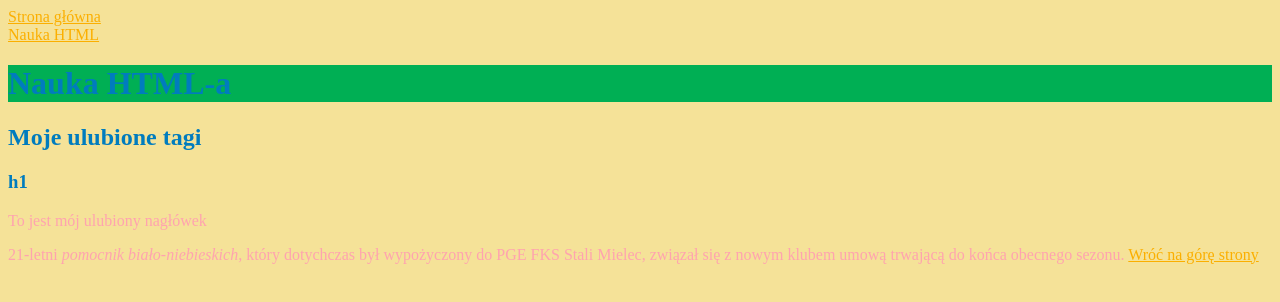
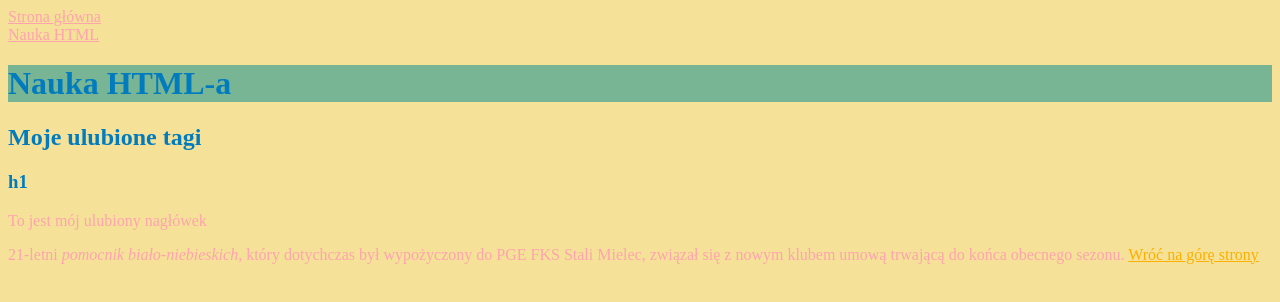
Before and after one commit to kacper-grudzinski/homepage, a plain HTML site: page nauka-html.html in a window 1280 px wide. Drawn offline with Linux system fonts and the light colour scheme.

Commit message:
heading color change

```diff
--- a/nauka-html.html
+++ b/nauka-html.html
@@ -12,8 +12,8 @@
 <body>
     <header>
         <nav>
-            <a href="index.html">Strona główna</a>
-            <br><a href="nauka-html.html">Nauka HTML</a>
+            <a class="header-link" href="index.html">Strona główna</a>
+            <br><a class="header-link" href="nauka-html.html">Nauka HTML</a>
         </nav>
     </header>
 
--- a/style.css
+++ b/style.css
@@ -27,7 +27,7 @@ footer{
 }
 
 #TOP {
-    background: #00AF54;
+    background: #77b595;
 }
 
 a {
```
Also changed, not shown: index.html (+3 -3 lines).
